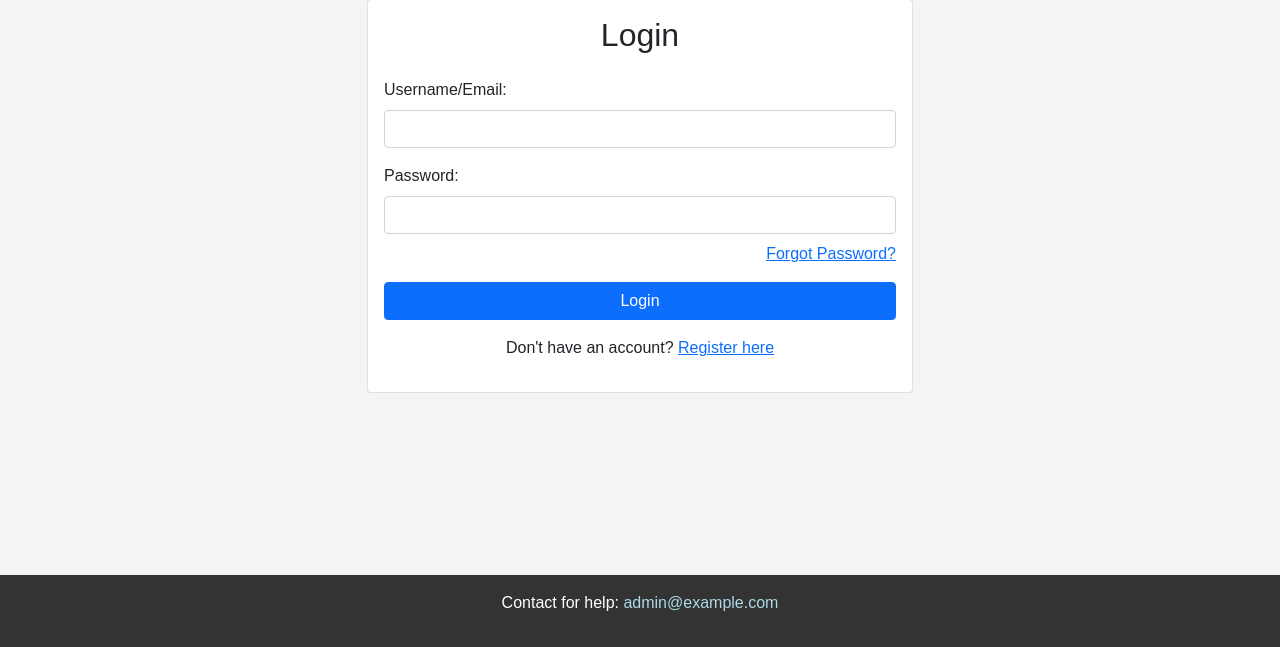
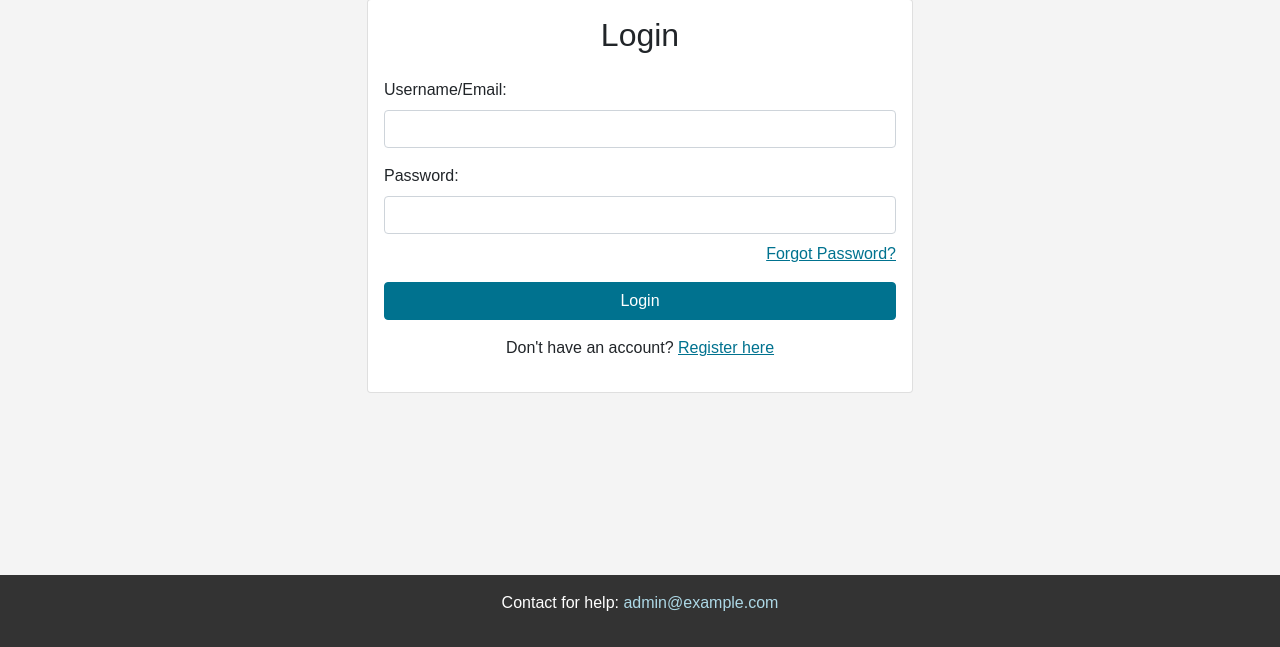
Before and after one commit to DynamiteKitty16/L5-SEAA, a Django app: page / in a window 1280 px wide. Shown: the part 153-800 px from the top of the page. Run offline with Django 4.2, Linux system fonts and the light colour scheme; some libraries are stand-ins or nearby versions.

Commit message:
update button styles

```diff
--- a/static/CSS/styles.css
+++ b/static/CSS/styles.css
@@ -66,6 +66,25 @@ footer a:hover {
     display: block; /* Show when adjacent to an invalid input */
 }
 
+/* Override Boostrap Button Styles to match DWP style */
 
-/* Removed the following styles as they shouldn't be required in bootstrap impo */
-/* button, .btn, .form-group, #login-form-container, #register-form-container .form-group */
+.btn-primary {
+    background-color: #00728f; /* Match the blue of the header */
+    border-color: #00728f;
+}
+
+.btn-primary:hover,
+.btn-primary:focus,
+.btn-primary:active {
+    background-color: #005f6b; /* Slightly darker blue for hover state */
+    border-color: #005f6b;
+}
+
+/* Override Link Styles */
+a {
+    color: #00728f; /* Match the blue of the header */
+}
+
+a:hover, a:focus, a:active {
+    color: #005f6b; /* Slightly darker blue for hover state */
+}
```
